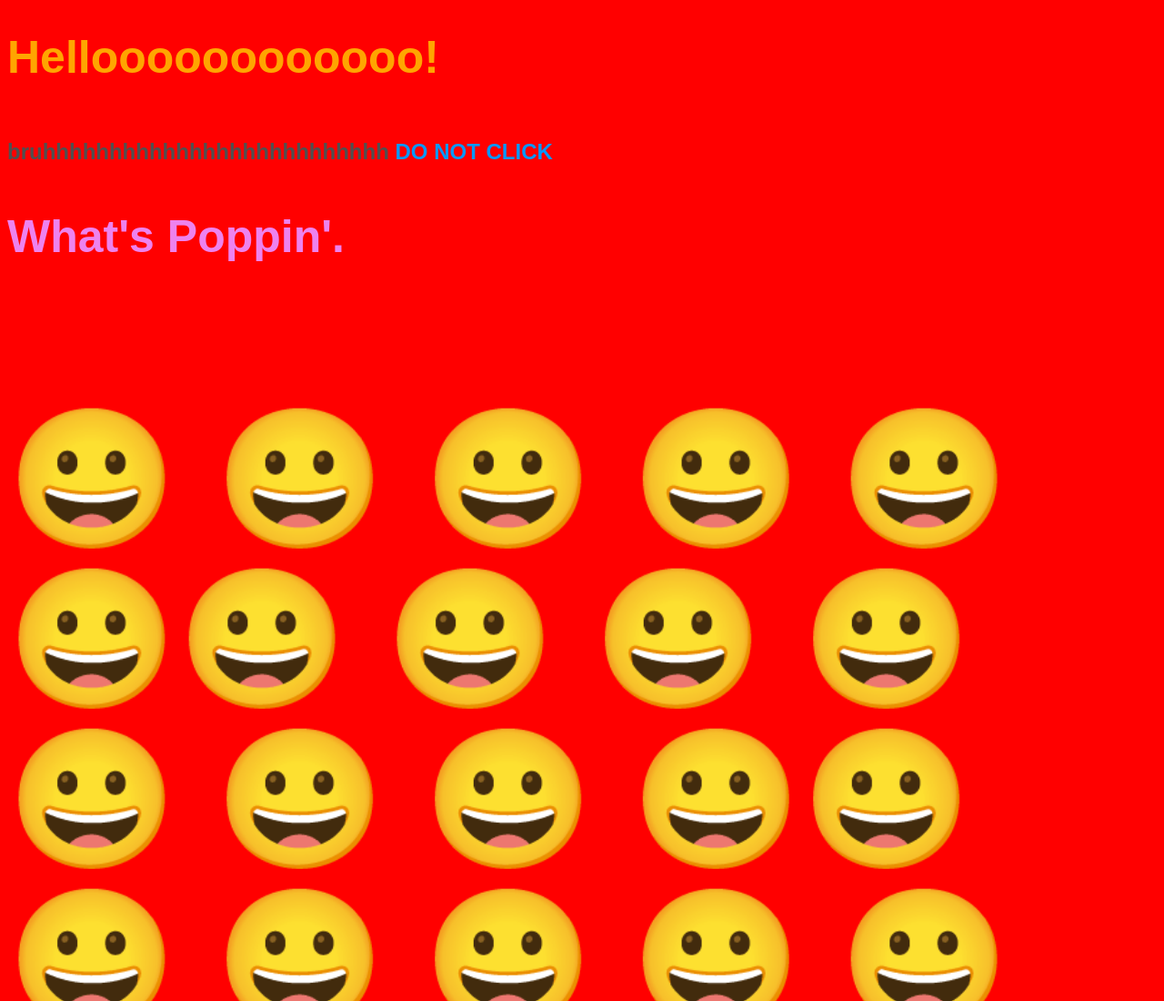
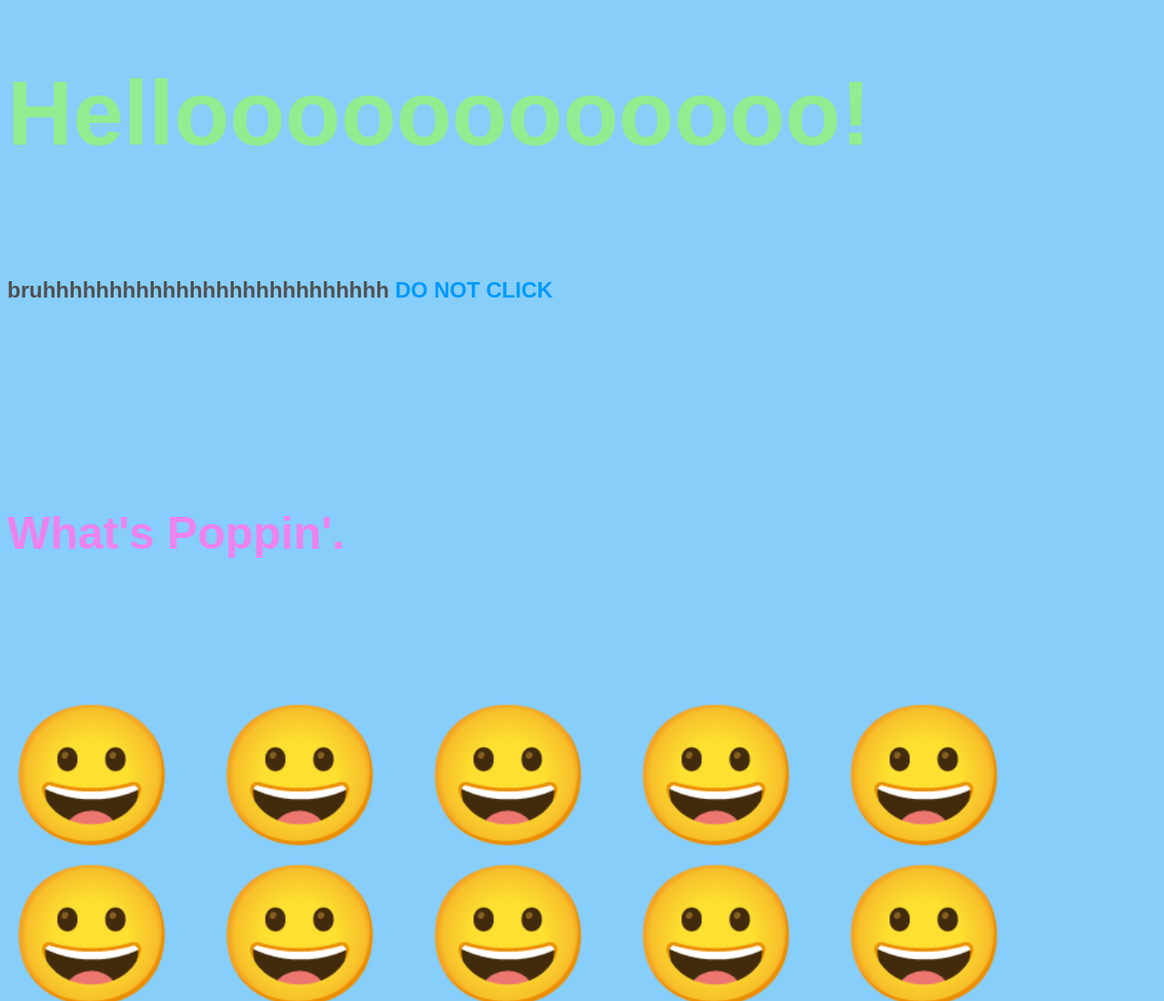
Before and after one commit to ConnorBrug/ConnorBrug.github.io, a plain HTML site: page index.html in a window 1280 px wide. Shown: the top 1100 px of the page at 91% size. Drawn offline with Linux system fonts and the light colour scheme.

Commit message:
Update index.html

```diff
--- a/index.html
+++ b/index.html
@@ -2,17 +2,18 @@
 <html>
 <head>
 <meta charset="UTF-8">
-<body style="background-color:red;">
+<body style="background-color:lightSkyBlue;">
   <link rel="stylesheet" href="main.css">
-<h1 style="font-size:50px;color:orange;">Helloooooooooooo!</h1>
-<h2><br>bruhhhhhhhhhhhhhhhhhhhhhhhhhh <a href="fun.html">DO NOT CLICK</a></h2>
-<h3 style="color:Violet;font-size:50px;text-allign:center">What's Poppin'.</h3>
-<p style="font-size:150px"> &#128512; &#128512; &#128512; &#128512; &#128512; &#128512;&#128512; &#128512;
-&#128512; &#128512; &#128512; &#128512; &#128512; &#128512;&#128512; &#128512;
-&#128512; &#128512; &#128512; &#128512; &#128512; &#128512;&#128512; &#128512;
-&#128512; &#128512; &#128512; &#128512; &#128512; &#128512;&#128512; &#128512;
-&#128512; &#128512; &#128512; &#128512; &#128512; &#128512;&#128512; &#128512;
-&#128512; &#128512; &#128512; &#128512; &#128512; &#128512;&#128512; &#128512;
+<h1 style="font-size:100px;color:lightGreen">Helloooooooooooo!</h1>
+<h2><br><br>bruhhhhhhhhhhhhhhhhhhhhhhhhhh <a href="fun.html">DO NOT CLICK</a></h2>
+<h3 style="color:Violet;font-size:50px;text-allign:center"><br><br><br>What's Poppin'.</h3>
+<p style="font-size:150px">
+&#128512; &#128512; &#128512; &#128512; &#128512; &#128512; &#128512; &#128512;
+&#128512; &#128512; &#128512; &#128512; &#128512; &#128512; &#128512; &#128512;
+&#128512; &#128512; &#128512; &#128512; &#128512; &#128512; &#128512; &#128512;
+&#128512; &#128512; &#128512; &#128512; &#128512; &#128512; &#128512; &#128512;
+&#128512; &#128512; &#128512; &#128512; &#128512; &#128512; &#128512; &#128512;
+&#128512; &#128512; &#128512; &#128512; &#128512; &#128512; &#128512; &#128512;
 </p>
 </body>
 </html>
```
